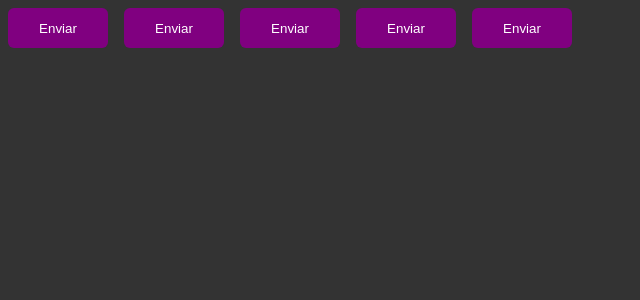
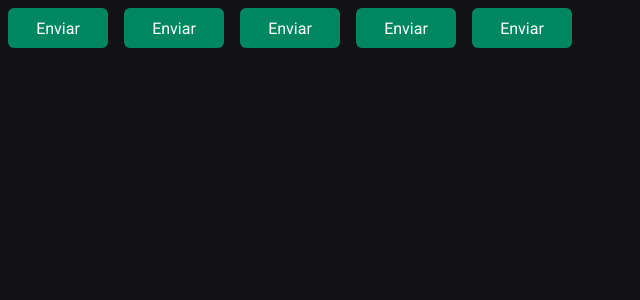
Before and after one commit to henriquedouradoo/pomodoro-react, a React (Vite) app: page / in a window 1280 px wide. Shown: the top 300 px of the page, without its empty margins (0-640 px from the left). Built offline with nearby package versions, Linux system fonts and the light colour scheme.

Commit message:
Cores & Fonte

```diff
--- a/index.html
+++ b/index.html
@@ -2,7 +2,14 @@
 <html lang="en">
   <head>
     <meta charset="UTF-8" />
+
+    <link rel="preconnect" href="https://fonts.googleapis.com">
+    <link rel="preconnect" href="https://fonts.gstatic.com" crossorigin>
+
     <meta name="viewport" content="width=device-width, initial-scale=1.0" />
+
+    <link href="https://fonts.googleapis.com/css2?family=Inter:wght@100..900&family=Roboto:ital,wght@0,100;0,300;0,400;0,500;0,700;0,900;1,100;1,300;1,400;1,500;1,700;1,900&family=Shadows+Into+Light&display=swap" rel="stylesheet" />
+
     <title>Pomodoro React</title>
   </head>
   <body>
--- a/src/components/Button.styles.ts
+++ b/src/components/Button.styles.ts
@@ -7,7 +7,7 @@
 }
 
 const ButtonVariants = {
-    primary: 'grey',
+    primary: 'purple',
     secundary: 'orange',
     danger: 'red',
     success: 'green'
@@ -20,8 +20,8 @@
     border: 0;
     margin: 8px;
 
-    background-color: ${props => props.theme.primary};
-    color: ${props => props.theme.secundary};
+    background-color: ${props => props.theme['green-500']};
+    color: ${props => props.theme.white};
 
 
 /* ${props => {
--- a/src/styles/global.ts
+++ b/src/styles/global.ts
@@ -7,8 +7,19 @@
     box-sizing: border-box;
 }
 
+:focus {
+    outline: 0;
+    box-shadow: 0 0 0 2px ${props => props.theme['green-500']};
+}
+
 body {
-    background: #333;
-    color: #fff;
+    background: ${props => props.theme['gray-900']};
+    color: ${props => props.theme['gray-300']};
+}
+
+border-style, input-security, textarea, button {
+    font-family: 'Roboto', sans-serif;
+    font-weight: 400;
+    font-size: 1rem;
 }
 `
--- a/src/styles/themes/default.ts
+++ b/src/styles/themes/default.ts
@@ -1,4 +1,21 @@
 export const ThemeDefault = {
-    primary: "purple",
-    secundary: "#fff",
+    white: '#FFF',
+
+    'gray-100': '#E1E1E6',
+    'gray-300': '#C4C4CC',
+    'gray-400': '#8D8D99',
+    'gray-500': '#7C7C8A',
+    'gray-600': '#323238',
+    'gray-700': '#29292E',
+    'gray-800': '#202024',
+    'gray-900': '#121214',
+
+    'green-300': '#00B37E',
+    'green-500': '#00875F',
+    'green-700': '#015F43',
+
+    'red-500': '#AB222E',
+    'red-700': '#7A1921',
+
+    'yellow-500': '#FBA94C',
 }
```
